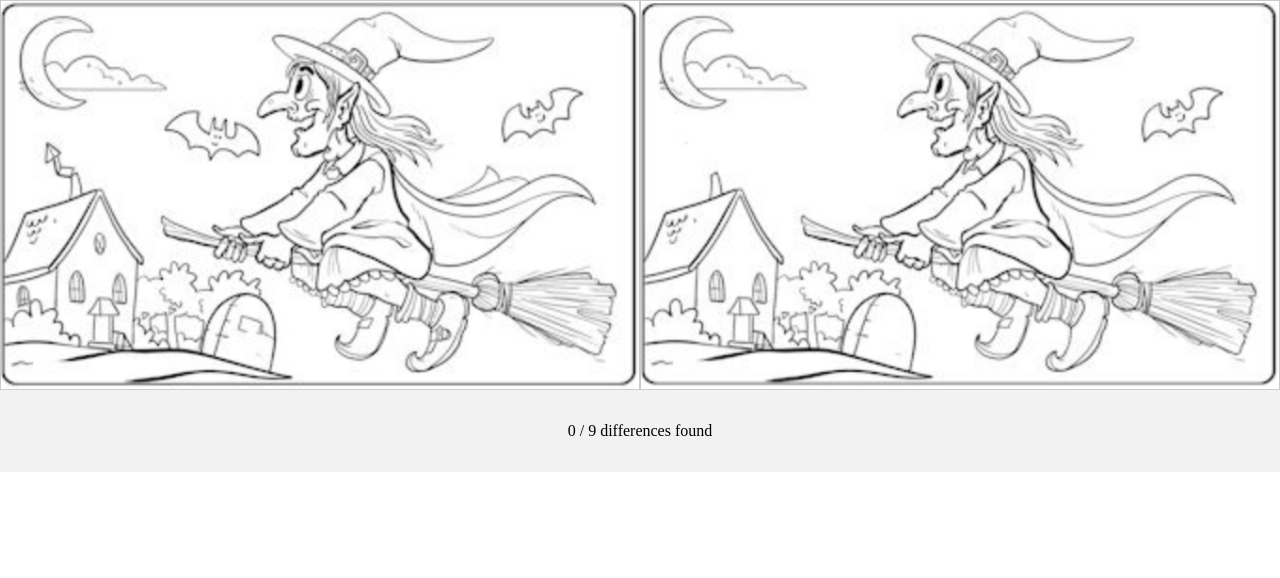
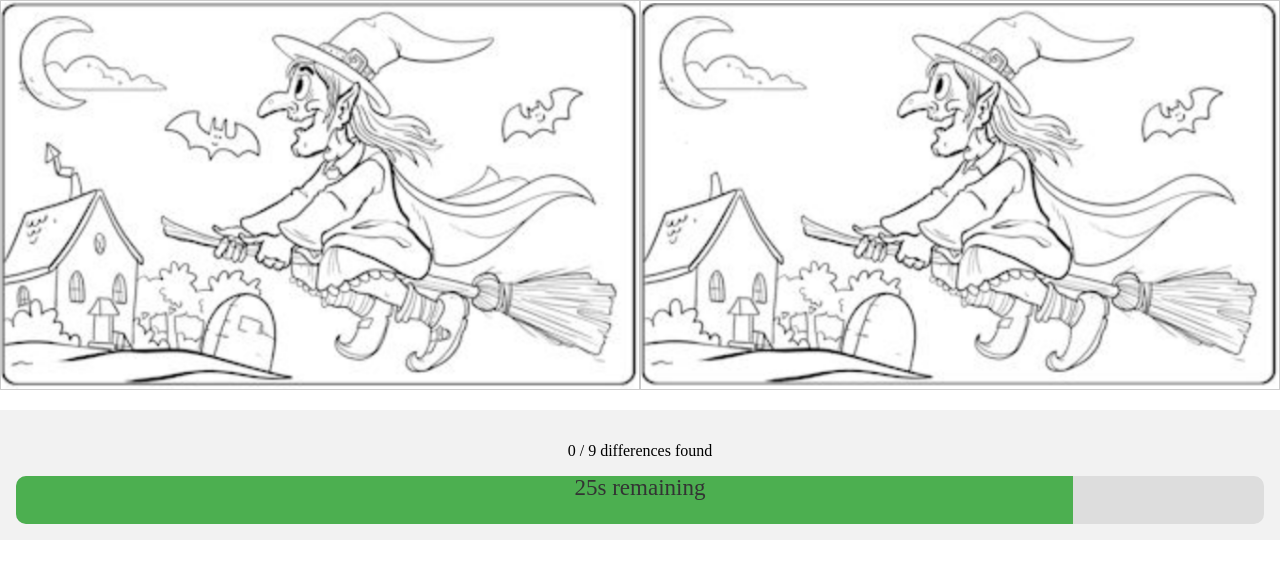
Before and after one commit to zkaii05/HalloweenEscapeRoom, a React (Vite) app: page / in a window 1280 px wide. Shown: the top 578 px of the page. Built offline with nearby package versions, Linux system fonts and the light colour scheme.

Commit message:
Updated game reward and consequence

```diff
--- a/src/App.css
+++ b/src/App.css
@@ -22,3 +22,69 @@ body, html, #root {
   text-align: center;
   padding: 1rem;
 }
+
+.timer-container {
+  margin-top: 10px;
+  height: 6vh;
+  width: 100%;
+  background-color: #ddd;
+  border-radius: 10px;
+  overflow: hidden;
+  position: relative;
+}
+
+.timer-bar {
+  height: 100%;
+  background-color: #4caf50;
+  width: 100%; /* dynamic inline */
+  transition: width 1s linear;
+
+  display: flex;
+  justify-content: center;
+  align-items: center;
+
+  padding-top: 15px;   /* add vertical padding */
+  padding-bottom: 15px;
+  box-sizing: border-box; /* include padding in height */
+}
+
+.timer-label {
+  position: absolute;
+  width: 100%;
+  text-align: center;
+  top: 0;
+  font-size: clamp(18px, 1.8vw, 36px);
+  color: #333;
+  line-height: 1;
+  pointer-events: none; /* makes sure clicks go through if needed */
+}
+
+.game-result {
+  font-size: 18px;
+  font-weight: bold;
+  text-align: center;
+  margin-top: 15px;
+  padding: 12px 20px;
+  border-radius: 8px;
+  width: fit-content;
+  margin-left: auto;
+  margin-right: auto;
+}
+
+.game-result.success {
+  background-color: #4caf50; /* Green background */
+  color: white;
+}
+
+.game-result.fail {
+  background-color: #f44336; /* Red background for failure */
+  color: white;
+}
+
+.top-row {
+  flex: 1;
+  display: flex;
+  flex-direction: row;
+  overflow: hidden;
+  margin-bottom: 20px; /* ← this adds spacing below the images */
+}
--- a/src/App.jsx
+++ b/src/App.jsx
@@ -1,5 +1,5 @@
 // src/App.jsx
-import React, { useState } from 'react';
+import React, { useState, useEffect } from 'react';
 import ImageCell from './components/ImageCell';
 import './App.css';
 
@@ -15,14 +15,54 @@ const baseBoxes = [
   { id: 9, top: '18%', left: '48%', width: '5%', height: '7%' },
 ];
 
+const TOTAL_TIME = 30; // seconds
+const TOTAL_DIFFERENCES = baseBoxes.length;
+
 function App() {
   const [clickedBoxes, setClickedBoxes] = useState([]);
+  const [timeLeft, setTimeLeft] = useState(TOTAL_TIME);
+  const [gameStatus, setGameStatus] = useState('playing'); // 'playing', 'won', 'failed'
+
+  useEffect(() => {
+    if (gameStatus !== 'playing') return;
+
+    const timer = setInterval(() => {
+      setTimeLeft((prev) => {
+        if (prev <= 1) {
+          clearInterval(timer);
+          setGameStatus('failed');
+          return 0;
+        }
+        return prev - 1;
+      });
+    }, 1000);
+
+    return () => clearInterval(timer);
+  }, [gameStatus]);
+
+  useEffect(() => {
+    if (clickedBoxes.length === TOTAL_DIFFERENCES && gameStatus === 'playing') {
+      setGameStatus('won');
+    }
+  }, [clickedBoxes, gameStatus]);
 
   const handleBoxClick = (id) => {
-    if (!clickedBoxes.includes(id)) {
+    if (gameStatus !== 'playing') return;
+
+    if (id === 'wrong') {
+      setTimeLeft(prev => Math.max(prev - 2, 0));
+      return;
+    }
+
+    const isCorrect = baseBoxes.some(box => box.id === id);
+
+    if (isCorrect && !clickedBoxes.includes(id)) {
       setClickedBoxes([...clickedBoxes, id]);
+      setTimeLeft(prev => Math.min(prev + 5, TOTAL_TIME));
     }
   };
+
+  const progressPercent = (timeLeft / TOTAL_TIME) * 100;
 
   return (
     <div className="container">
@@ -43,7 +83,23 @@ function App() {
         />
       </div>
       <div className="bottom-row">
-        <p>{clickedBoxes.length} / 9 differences found</p>
+        {gameStatus === 'playing' && (
+          <>
+            <p>{clickedBoxes.length} / {TOTAL_DIFFERENCES} differences found</p>
+            <div className="timer-container">
+              <div className="timer-bar" style={{ width: `${progressPercent}%` }} />
+              <div className="timer-label">{timeLeft}s remaining</div>
+            </div>
+          </>
+        )}
+
+        {gameStatus === 'won' && (
+          <div className="game-result success">🎉 You found all the differences! You win!</div>
+        )}
+
+        {gameStatus === 'failed' && (
+          <div className="game-result fail">⏰ Time’s up! You failed. Try again!</div>
+        )}
       </div>
     </div>
   );
--- a/src/components/ImageCell.jsx
+++ b/src/components/ImageCell.jsx
@@ -4,7 +4,10 @@ import './ImageCell.css';
 const ImageCell = ({ label, src, boxes, clickedBoxes, onBoxClick }) => {
   return (
     <div className="image-cell">
-      <div className="image-wrapper">
+      <div
+        className="image-wrapper"
+        onClick={() => onBoxClick('wrong')} // wrong click on background
+      >
         <img src={src} alt={label} className="game-image" />
         {boxes.map((box) => (
           <div
@@ -16,7 +19,10 @@ const ImageCell = ({ label, src, boxes, clickedBoxes, onBoxClick }) => {
               width: box.width,
               height: box.height,
             }}
-            onClick={() => onBoxClick(box.id)}
+            onClick={(e) => {
+              e.stopPropagation(); // prevent triggering wrong click
+              onBoxClick(box.id);  // correct click
+            }}
           />
         ))}
       </div>
```
